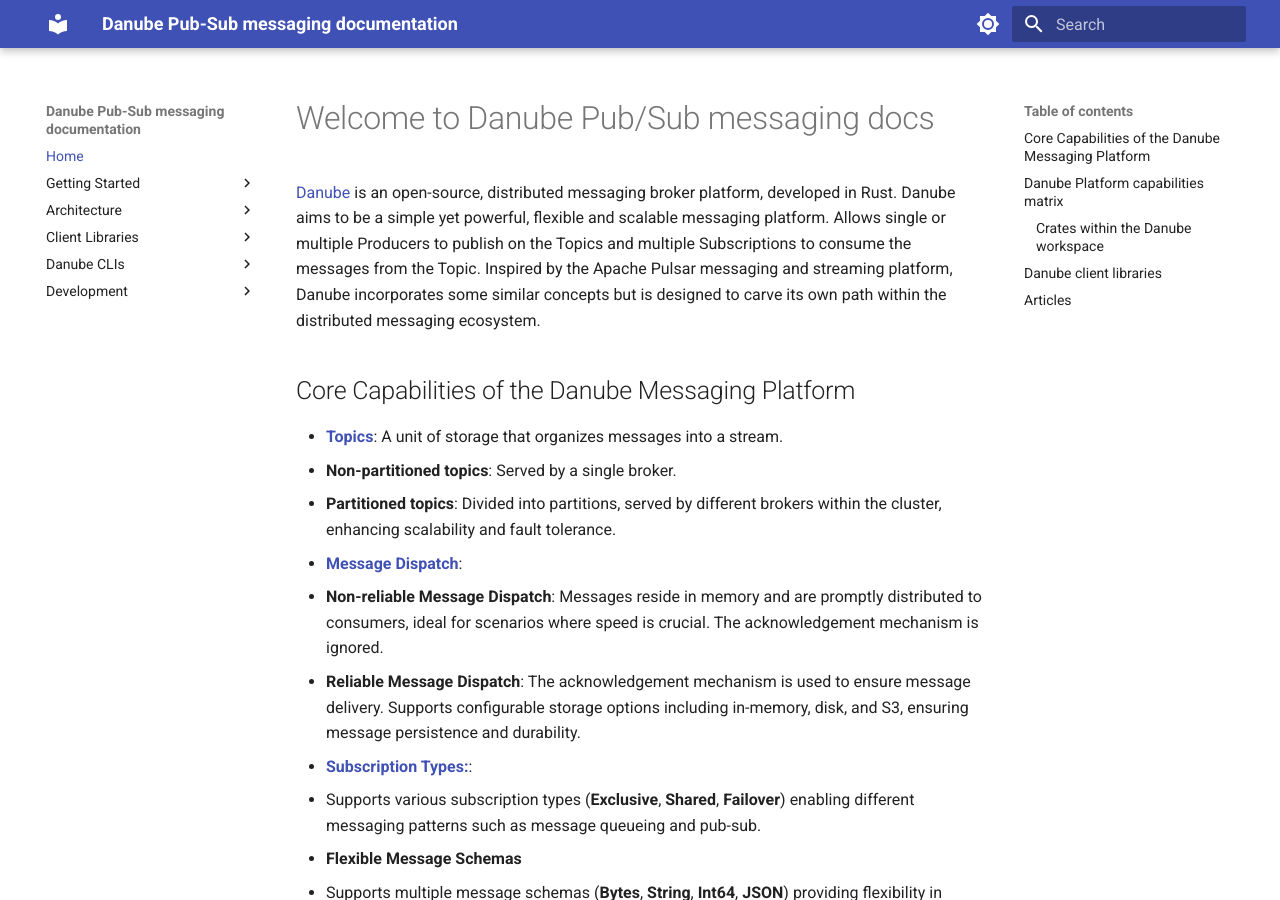
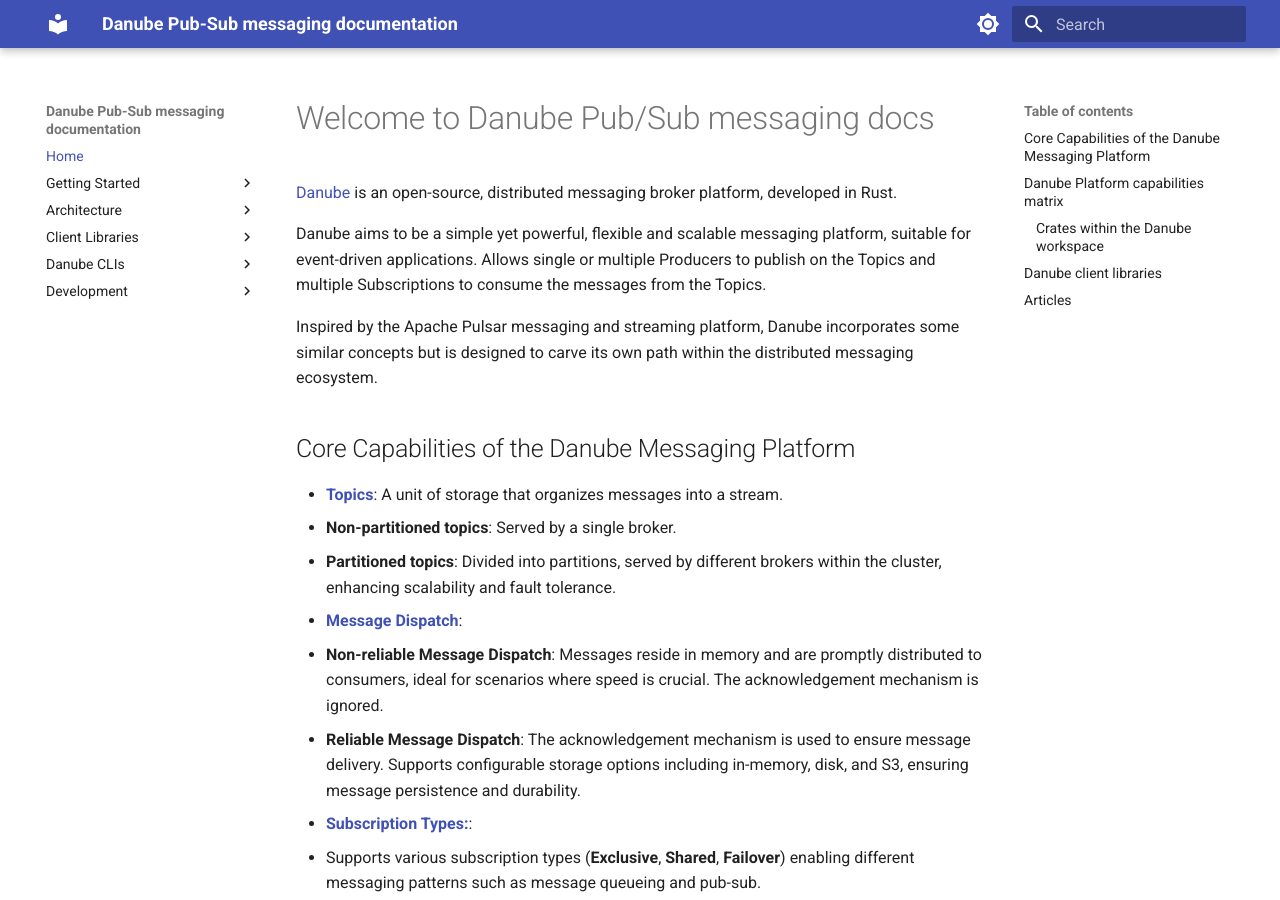
Before and after one commit to danube-messaging/danube_docs, an MkDocs documentation site: the page built from docs/index.md, in a window 1280 px wide and 900 px high. Built offline with MkDocs 1.6.1 and Material for MkDocs 9.7.7, drawn with Linux system fonts in a browser that asks for light colours.

Commit message:
some typos

```diff
--- a/docs/index.md
+++ b/docs/index.md
@@ -1,7 +1,9 @@
 # Welcome to Danube Pub/Sub messaging docs
 
 [Danube](https://github.com/danube-messaging/danube) is an open-source, distributed messaging broker platform, developed in Rust.
-Danube aims to be a simple yet powerful, flexible and scalable messaging platform. Allows single or multiple Producers to publish on the Topics and multiple Subscriptions to consume the messages from the Topic.
+
+Danube aims to be a simple yet powerful, flexible and scalable messaging platform, suitable for event-driven applications. Allows single or multiple Producers to publish on the Topics and multiple Subscriptions to consume the messages from the Topics.
+
 Inspired by the Apache Pulsar messaging and streaming platform, Danube incorporates some similar concepts but is designed to carve its own path within the distributed messaging ecosystem.
 
 ## Core Capabilities of the Danube Messaging Platform
```
